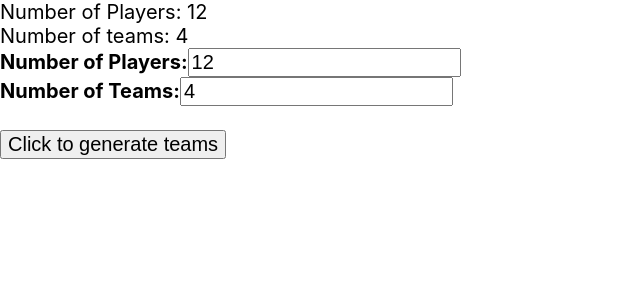
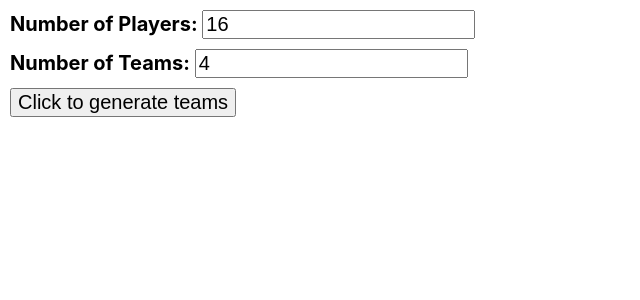
Before and after one commit to christianhalsell/street-soccer, a React (Create React App) app: page / in a window 1280 px wide. Shown: the top 300 px of the page, without its empty margins (0-640 px from the left). Built offline with nearby package versions, Linux system fonts and the light colour scheme.

Commit message:
Fixed false error with team size vs number of teams

```diff
--- a/src/App.css
+++ b/src/App.css
@@ -7,3 +7,7 @@ input {
 input {
   display: inline-block;
 }
+
+.inputRow {
+  margin: 10px
+}
--- a/src/components/TeamCreator.jsx
+++ b/src/components/TeamCreator.jsx
@@ -1,9 +1,10 @@
-import React, {useState, useEffect} from 'react'
+import React, {useState} from 'react'
 
 const TeamCreator = () => {
-  const [numberOfPlayers, setNumberOfPlayers] = useState(12);
+  const [numberOfPlayers, setNumberOfPlayers] = useState(16);
   const [numberOfTeams, setNumberOfTeams] = useState(4);
-  const [teams, setTeams] = useState([])
+  const [teams, setTeams] = useState([]);
+  const [error, setError] = useState(null);
 
   let teamRoster = []
   let tempTeams = [];
@@ -14,7 +15,6 @@ const TeamCreator = () => {
     for (let i = 1; i <= numberOfPlayers; i++) {
       teamRoster.push(i);
     }
-    console.log(`Team Roster: ${teamRoster}`)
   };
 
   const createRound = () => {
@@ -36,16 +36,8 @@ const TeamCreator = () => {
     return randomPlayers;
   };
 
-  const generateTeams = () => {
-    if (numberOfPlayers < numberOfTeams) {
-      alert("You need more players than number of teams");
-      return;
-    }
-
-    if (numberOfTeams % 2 !== 0) {
-      alert("You need an even numer of teams");
-      return;
-    }
+  const generateTeams = (e) => {
+    e.preventDefault();
 
     addPlayers();
     createRound();
@@ -62,26 +54,38 @@ const TeamCreator = () => {
       }
     }
 
+    if (teamRoster.length < tempTeams.length) {
+      setError(`You need more players than number of teams: Players: ${teamRoster.length}, Teams: ${tempTeams.length}`);
+      return;
+    }
+
+    if (numberOfTeams % 2 !== 0) {
+      setError("You need an even number of teams");
+      return;
+    }
+    setError(null)
     setTeams(tempTeams);
   };
 
   return (
     <div>
-      <div>Number of Players: {numberOfPlayers}</div>
-      <div>Number of teams: {numberOfTeams}</div>
-      <form>
+      <form onSubmit={generateTeams}>
         <div className="inputRow">
-          <label><b>Number of Players:</b></label>
+          <label><b>Number of Players: </b></label>
           <input type="number" min="1" value={numberOfPlayers} onChange={e => setNumberOfPlayers(e.target.value)} />
         </div>
         <div className="inputRow">
-          <label><b>Number of Teams:</b></label>
+          <label><b>Number of Teams: </b></label>
           <input type="number" min="1" value={numberOfTeams} onChange={ e => setNumberOfTeams(e.target.value) } />
+        </div>
+        <div className="inputRow">
+          <button type="submit">Click to generate teams</button>
         </div>
       </form>
       <br />
-      <div><button onClick={generateTeams}>Click to generate teams</button></div>
-      <br />
+      {error && (
+        <div className="inputRow" style={{color: 'red'}}>{error}</div>
+      )}
       <div>
         {teams.map((team, idx) => (
           <div key={team}><b>Team {idx + 1}:</b> {' '}
```
